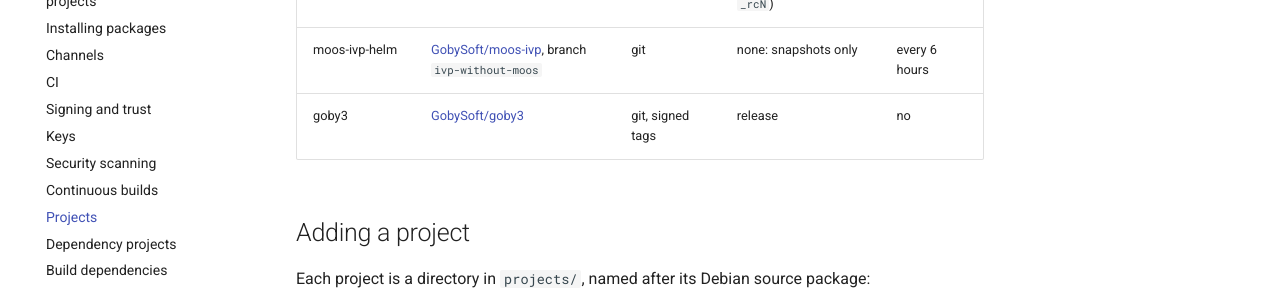
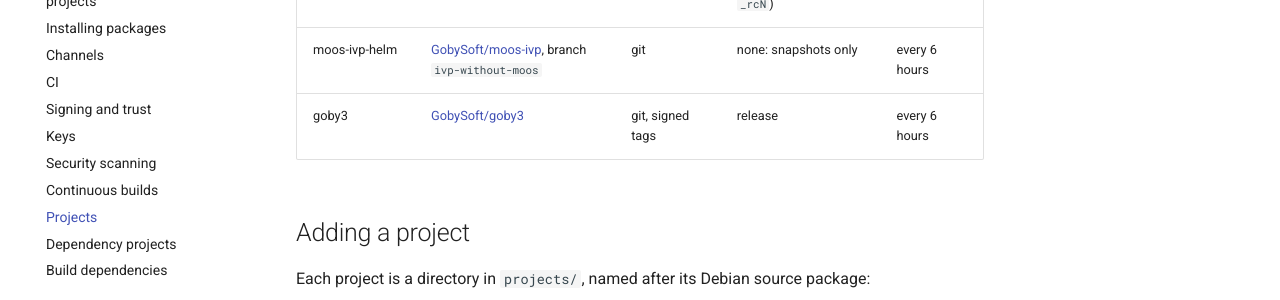
Before and after one commit to openocean-software/openocean-build, an MkDocs documentation site: the page built from docs/projects.md, in a window 1280 px wide and 900 px high, scrolled down 306 px. Shown: the part 152-452 px from the top of the window. Built offline with MkDocs 1.6.1 and Material for MkDocs 9.7.7, drawn with Linux system fonts in a browser that asks for light colours; comment, search, counter and statistics services are not loaded.

Commit message:
goby3: continuous builds of its default branch
Polled every 6 hours for now. goby3's default branch (3.0) is merged in
GitHub's web UI by a maintainer, which the head check accepts.

Co-Authored-By: Claude Opus 5.5 <noreply@anthropic.com>
Claude-Session: https://claude.ai/code/session_01TCmHEtFYqHoQ7FSkAsKLKz

```diff
--- a/docs/projects.md
+++ b/docs/projects.md
@@ -8,7 +8,7 @@
 | openocean-messages | [openocean-software/openocean-messages](https://github.com/openocean-software/openocean-messages) | git, signed tags | release, beta (`v*-alpha.N`, `-beta.N`, `-rc.N`) | on each push |
 | dccl | [GobySoft/dccl](https://github.com/GobySoft/dccl) | git, signed tags | release, beta (`*_alphaN`, `_betaN`, `_rcN`) | on each push |
 | moos-ivp-helm | [GobySoft/moos-ivp](https://github.com/GobySoft/moos-ivp), branch `ivp-without-moos` | git | none: snapshots only | every 6 hours |
-| goby3 | [GobySoft/goby3](https://github.com/GobySoft/goby3) | git, signed tags | release | no |
+| goby3 | [GobySoft/goby3](https://github.com/GobySoft/goby3) | git, signed tags | release | every 6 hours |
 
 ## Adding a project
 
```
Also changed, not shown: 1 other file.
